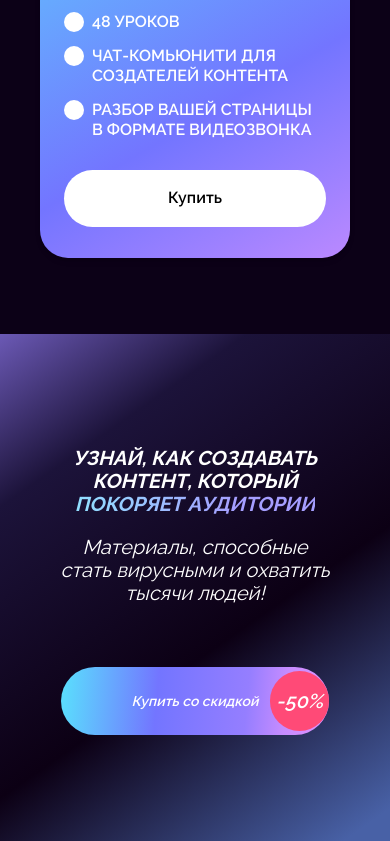
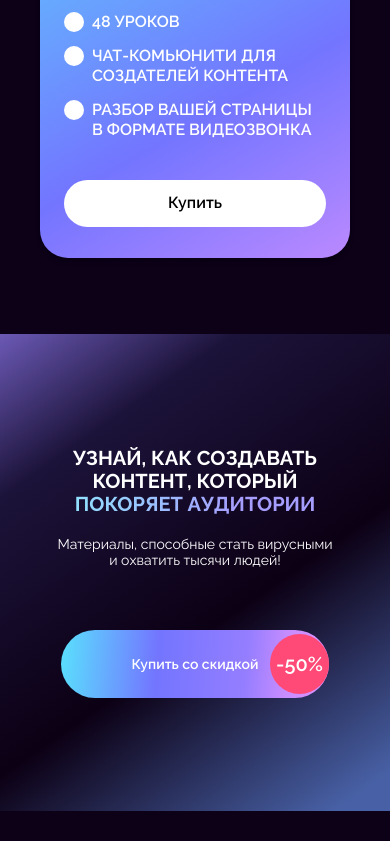
Before and after one commit to Sofia-Madryha/test-task, a Next.js app: page / in a window 390 px wide. Shown: the part 2280-3121 px from the top of the page. Built offline with nearby package versions, Linux system fonts and the light colour scheme.

Commit message:
fix italic font

```diff
--- a/src/components/ui/Button.tsx
+++ b/src/components/ui/Button.tsx
@@ -18,7 +18,7 @@ const Button = ({
 }: ButtonProps) => {
   const sizes = {
     lg: "h-15 lg:h-[74px] w-full md:w-[534px] text-[14px] lg:text-[22px]",
-    md: "h-[57px] w-full md:w-[287px] text-base",
+    md: "h-[47px] lg:h-[57px] w-full md:w-[287px] text-base",
     sm: "h-[40px] w-full md:w-[190px] text-xs",
   };
 
--- a/src/sections/Action.tsx
+++ b/src/sections/Action.tsx
@@ -16,21 +16,21 @@ const Action = () => {
         />
       </div>
       <div className="flex flex-col gap-[62px] lg:gap-[44px] max-w-[281px] md:max-w-[534px] items-center z-5">
-        <div className="flex flex-col text-center italic md:not-italic">
+        <div className="flex flex-col text-center">
           <h3 className="text-[20px] lg:text-[36px] font-bold uppercase mb-5">
             Узнай, как создавать контент, который{" "}
             <span className="bg-gradient-text bg-clip-text text-transparent">
               покоряет аудитории
             </span>
           </h3>
-          <p className="text-[20px] lg:text-[24px]">
+          <p className="text-[14px] lg:text-[20px] lg:text-[24px]">
             Материалы, способные стать вирусными и охватить тысячи людей!
           </p>
         </div>
         <Button
           isDiscount
           size="lg"
-          className="max-w-[268px] h-[68px] md:max-w-full italic md:not-italic"
+          className="max-w-[268px] h-[68px] md:max-w-full"
         >
           Купить со скидкой
         </Button>
```
